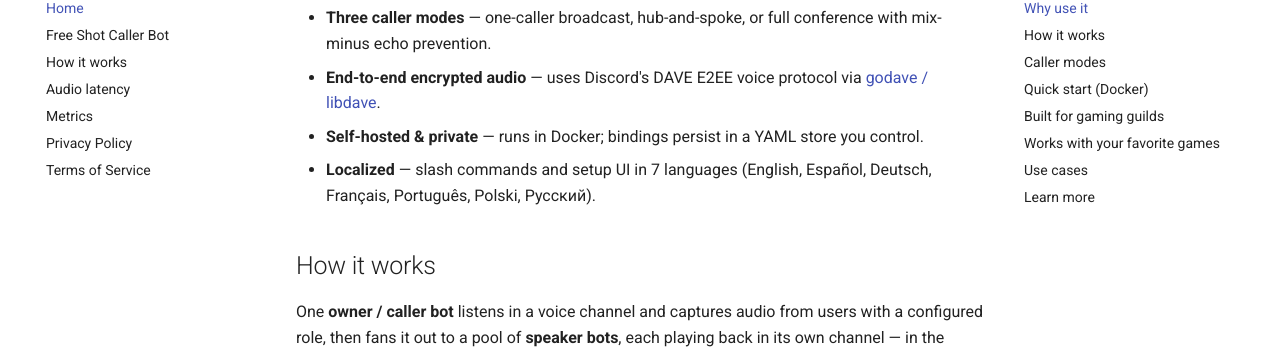
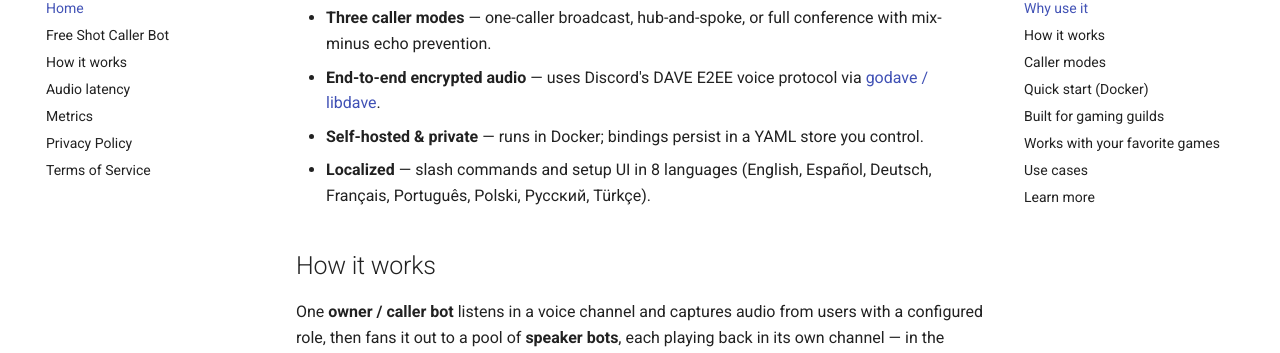
Before and after one commit to sealbro/go-discord-caller, an MkDocs documentation site: the page built from misc/website/index.md, in a window 1280 px wide and 900 px high, scrolled down 626 px. Shown: the part 100-453 px from the top of the window. Built offline with MkDocs 1.6.1 and Material for MkDocs 9.7.7, drawn with Linux system fonts in a browser that asks for light colours; comment, search, counter and statistics services are not loaded.

Commit message:
docs: update localization details to reflect support for 8 languages

```diff
--- a/misc/website/index.md
+++ b/misc/website/index.md
@@ -25,7 +25,7 @@ description: >-
 - **Three caller modes** — one-caller broadcast, hub-and-spoke, or full conference with mix-minus echo prevention.
 - **End-to-end encrypted audio** — uses Discord's DAVE E2EE voice protocol via [godave / libdave](https://github.com/disgoorg/godave).
 - **Self-hosted & private** — runs in Docker; bindings persist in a YAML store you control.
-- **Localized** — slash commands and setup UI in 7 languages (English, Español, Deutsch, Français, Português, Polski, Русский).
+- **Localized** — slash commands and setup UI in 8 languages (English, Español, Deutsch, Français, Português, Polski, Русский, Türkçe).
 
 ## How it works
 
```
Also changed, not shown: README.md (+1 -1 lines), misc/website/free-shot-caller-bot.md (+1 -1 lines).
